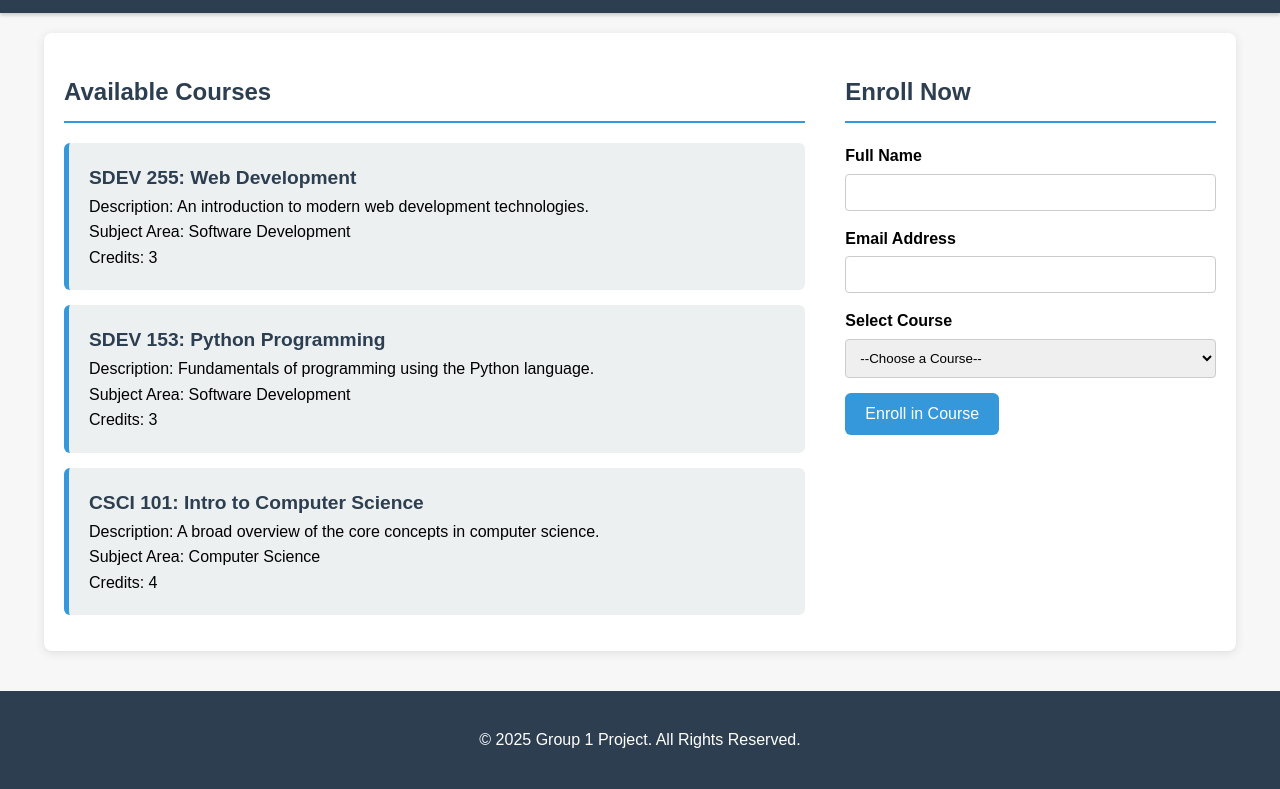
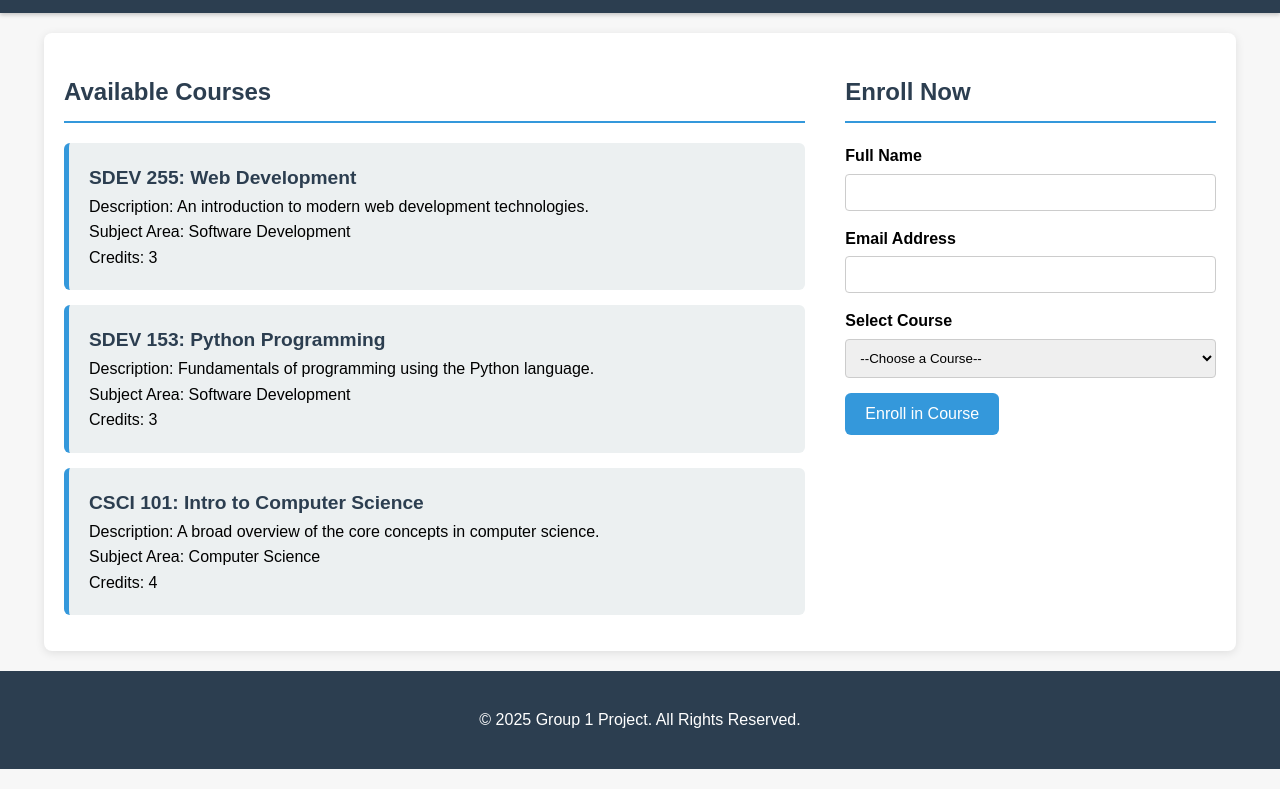
Before and after one commit to null8878/Group-1-Project, a plain HTML site: page index.html in a window 1280 px wide. Shown: the part 112-901 px from the top of the page. Drawn offline with Linux system fonts and the light colour scheme.

Commit message:
Updated:Page footer

```diff
--- a/styles.css
+++ b/styles.css
@@ -1,10 +1,17 @@
 /* General Body Styles */
+html {
+    height: 100%;
+}
+
 body {
     font-family: Arial, sans-serif;
     background-color: #f7f7f7;
     margin: 0;
     padding: 0;
     line-height: 1.6;
+    min-height: 100vh;
+    display: flex;
+    flex-direction: column;
 }
 
 .container {
@@ -15,6 +22,7 @@ body {
     background: white;
     border-radius: 8px;
     box-shadow: 0 2px 10px rgba(0, 0, 0, 0.1);
+    flex: 1 0 auto;
 }
 
 /* Header and Navigation */
@@ -160,10 +168,10 @@ form button:hover {
 /* Footer */
 footer {
     text-align: center;
-    margin-top: 40px;
     padding: 20px;
     background: #2c3e50;
     color: white;
+    margin-top: auto;
 }
 
 /* --- Responsive Design (Mobile-First Approach) --- */
```
